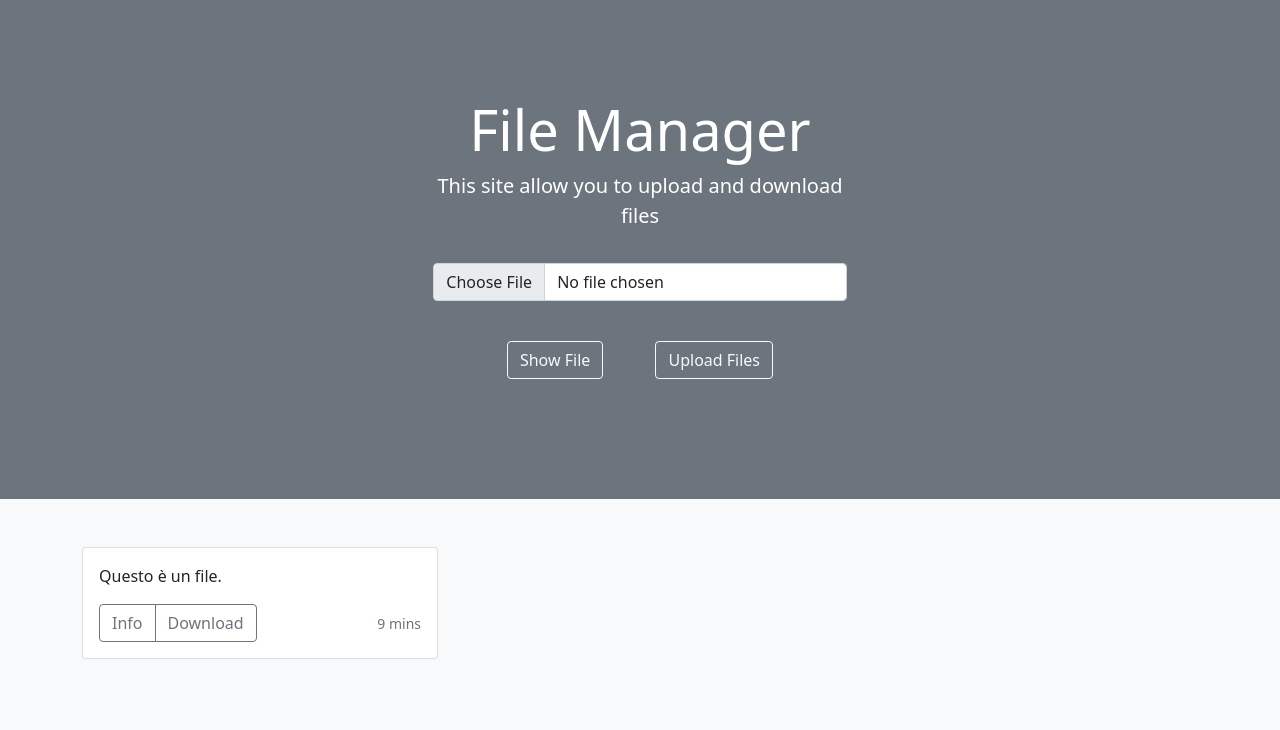
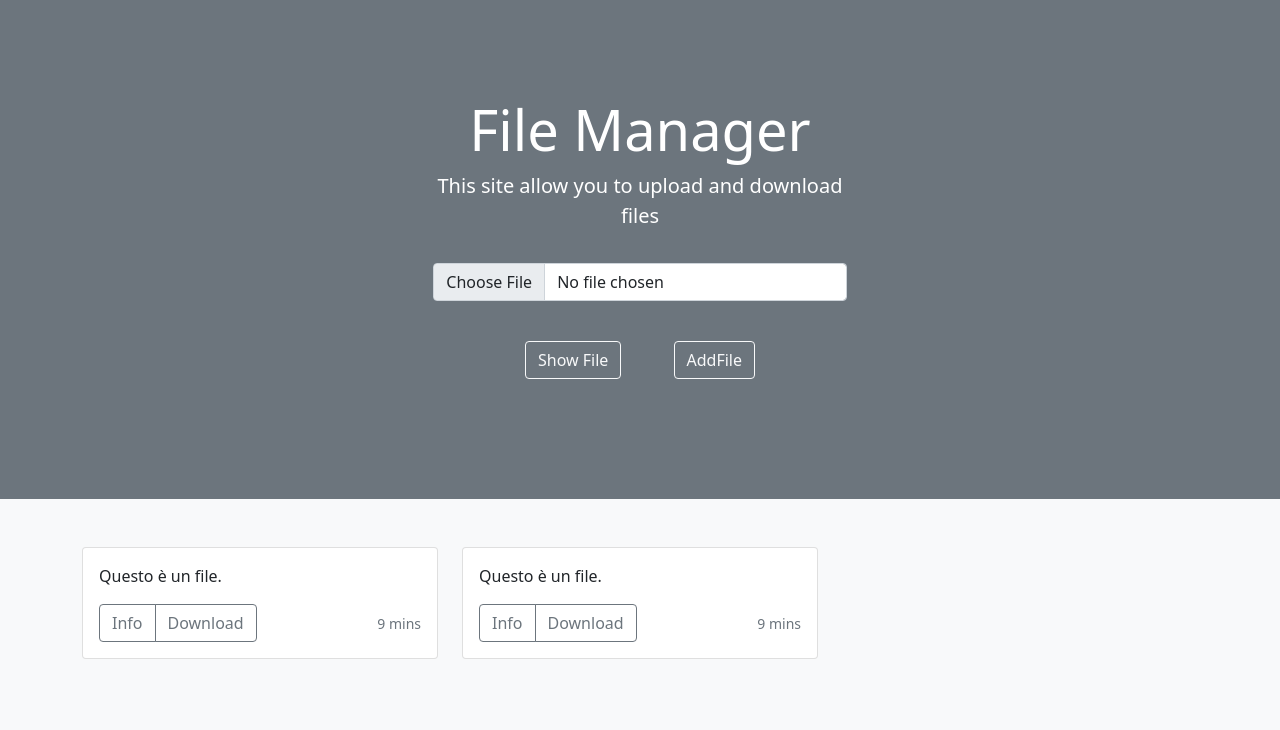
Before and after one commit to AndreaZavatta/UDP-file-transfer, a Flask app: page / in a window 1280 px wide. Shown: the top 730 px of the page. Run offline with Flask 2, Linux system fonts and the light colour scheme; some libraries are stand-ins or nearby versions.

Commit message:
add file block with name specified in filepicker

```diff
--- a/app.py
+++ b/app.py
@@ -1,4 +1,3 @@
-from urllib import request
 
 from flask import Flask, render_template
 
@@ -10,9 +9,9 @@ def init():  # put application's code here
     return render_template('index.html')
 
 
-@app.route('/upload-image/<url>', methods=['GET', 'POST'])
-def uploadFile(url):  # put application's code here
-    return url
+@app.route('/upload-image/', methods=['GET', 'POST'])
+def uploadFile():  # put application's code here
+    return render_template('index.html')
 
 
 if __name__ == '__main__':
--- /dev/null
+++ b/static/script.js
@@ -0,0 +1,55 @@
+          function submitForm() {
+              const enc = new TextDecoder("utf-8");
+              const fileList = document.getElementById("filePicker").files;
+              const fileReader = new FileReader();
+              if (fileReader && fileList && fileList.length) {
+                   fileReader.readAsArrayBuffer(fileList[0]);
+                  fileReader.onload = function () {
+                      const imageData = fileReader.result;
+                      console.log(imageData)
+                      console.log(enc.decode(imageData))
+                  };
+                   }
+                }
+            function addFile(){
+
+                const filePiecker = document.getElementById("filePicker");
+                const name = filePiecker.files.item(0).name
+               document.getElementById('row').innerHTML+=
+                   "            <div class=\"col-md-4\">\n" +
+                   "              <div class=\"card mb-4 box-shadow\">\n" +
+                   "                <div class=\"card-body\">\n" +
+                   "                  <p class=\"card-text\">"+name+".</p>\n" +
+                   "                  <div class=\"d-flex justify-content-between align-items-center\">\n" +
+                   "                    <div class=\"btn-group\">\n" +
+                   "                        <!-- Button trigger modal -->\n" +
+                   "                        <button type=\"button\" class=\"btn btn-outline-secondary\" data-toggle=\"modal\" data-target=\"#exampleModal\">\n" +
+                   "                          Info\n" +
+                   "                        </button>\n" +
+                   "            <!-- Modal -->\n" +
+                   "                    <div class=\"modal fade\" id=\"exampleModal\" tabindex=\"-1\" role=\"dialog\" aria-labelledby=\"exampleModalLabel\" aria-hidden=\"true\">\n" +
+                   "                      <div class=\"modal-dialog\" role=\"document\">\n" +
+                   "                        <div class=\"modal-content\">\n" +
+                   "                          <div class=\"modal-header\">\n" +
+                   "                            <h5 class=\"modal-title\" id=\"exampleModalLabel\">Modal title</h5>\n" +
+                   "                            <button type=\"button\" class=\"close\" data-dismiss=\"modal\" aria-label=\"Close\">\n" +
+                   "                              <span aria-hidden=\"true\">&times;</span>\n" +
+                   "                            </button>\n" +
+                   "                          </div>\n" +
+                   "                          <div class=\"modal-body\">\n" +
+                   "                            info\n" +
+                   "                          </div>\n" +
+                   "                          <div class=\"modal-footer\">\n" +
+                   "                            <button type=\"button\" class=\"btn btn-secondary\" data-dismiss=\"modal\">Close</button>\n" +
+                   "                          </div>\n" +
+                   "                        </div>\n" +
+                   "                      </div>\n" +
+                   "                    </div>\n" +
+                   "                        <button type=\"button\" class=\"btn btn-outline-secondary\">Download</button>\n" +
+                   "                    </div>\n" +
+                   "                    <small class=\"text-muted\">9 mins</small>\n" +
+                   "                  </div>\n" +
+                   "                </div>\n" +
+                   "            </div>\n" +
+                   "            </div>"
+           }
--- a/templates/index.html
+++ b/templates/index.html
@@ -7,6 +7,7 @@
 
     <!-- Bootstrap CSS -->
     <link rel="stylesheet" href="https://cdnjs.cloudflare.com/ajax/libs/bootstrap/5.1.3/css/bootstrap.min.css">
+    <script type="text/javascript" src="{{ url_for('static', filename='script.js') }}"></script>
     <title>File Manager</title>
   </head>
   <body>
@@ -22,16 +23,17 @@
                   </div>
 
                 </div>
-                <button type="button" class="btn btn-outline-light m-4">Show File</button>
-                <button type="submit" class="btn btn-outline-light m-4">Upload Files</button>
+                <button type="button" onclick="submitForm()" class="btn btn-outline-light m-4">Show File</button>
+                <button type="button" onclick="addFile()" class="btn btn-outline-light m-4">AddFile</button>
             </div>
         </form>
     <div class="product-device shadow-sm d-none d-md-block"></div>
     <div class="product-device product-device-2 shadow-sm d-none d-md-block"></div>
   </div>
     <div class="album py-5 bg-light">
-        <div class="container">
-          <div class="row">
+        <div class="container" id="file-container">
+              <!-- init -->
+            <div class="row" id="row">
             <div class="col-md-4">
               <div class="card mb-4 box-shadow">
                 <div class="card-body">
@@ -65,10 +67,49 @@
                     </div>
                     <small class="text-muted">9 mins</small>
                   </div>
+
                 </div>
-              </div>
             </div>
             </div>
+                <div class="col-md-4">
+              <div class="card mb-4 box-shadow">
+                <div class="card-body">
+                  <p class="card-text">Questo è un file.</p>
+                  <div class="d-flex justify-content-between align-items-center">
+                    <div class="btn-group">
+                        <!-- Button trigger modal -->
+                        <button type="button" class="btn btn-outline-secondary" data-toggle="modal" data-target="#exampleModal">
+                          Info
+                        </button>
+            <!-- Modal -->
+                    <div class="modal fade" id="exampleModal" tabindex="-1" role="dialog" aria-labelledby="exampleModalLabel" aria-hidden="true">
+                      <div class="modal-dialog" role="document">
+                        <div class="modal-content">
+                          <div class="modal-header">
+                            <h5 class="modal-title" id="exampleModalLabel">Modal title</h5>
+                            <button type="button" class="close" data-dismiss="modal" aria-label="Close">
+                              <span aria-hidden="true">&times;</span>
+                            </button>
+                          </div>
+                          <div class="modal-body">
+                            info
+                          </div>
+                          <div class="modal-footer">
+                            <button type="button" class="btn btn-secondary" data-dismiss="modal">Close</button>
+                          </div>
+                        </div>
+                      </div>
+                    </div>
+                        <button type="button" class="btn btn-outline-secondary">Download</button>
+                    </div>
+                    <small class="text-muted">9 mins</small>
+                  </div>
+
+                </div>
+            </div>
+            </div>
+            </div>
+        </div>
           </div>
         </div>
       </div>
```
